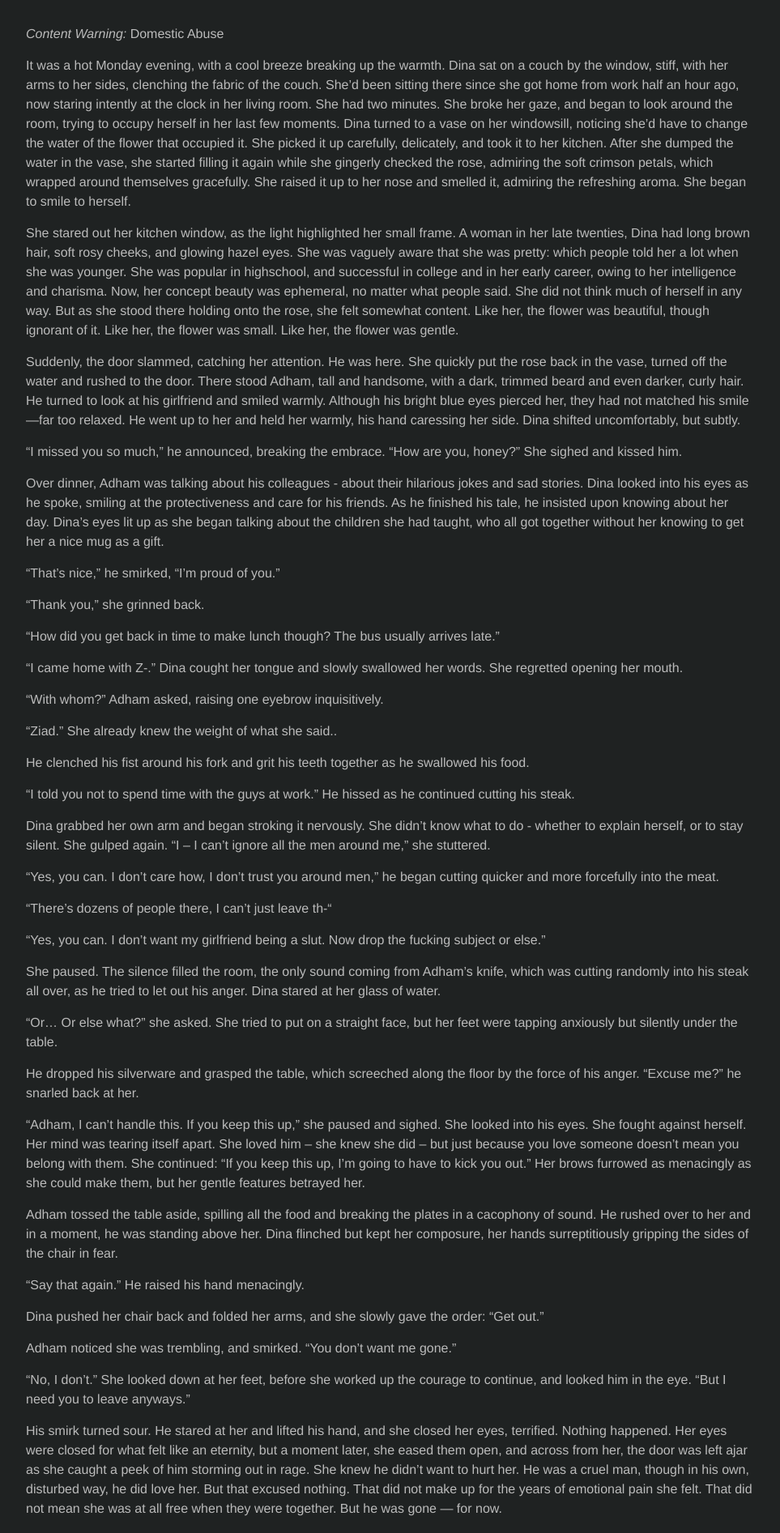
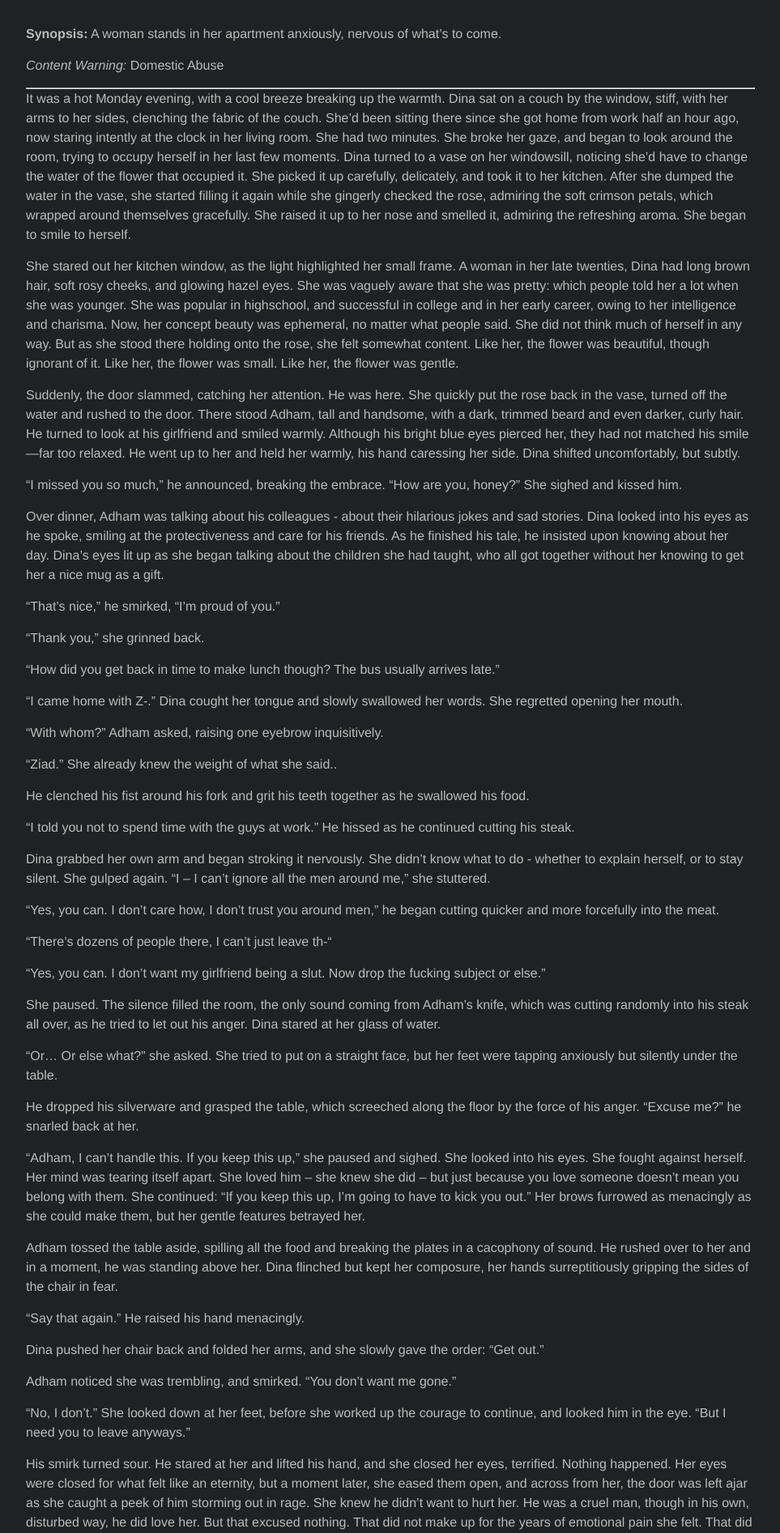
Before and after one commit to KarimIO/KarimIO.github.io, a Jekyll site: the page built from _posts/2019-12-12-the-crimson-rose.markdown, in a window 1280 px wide. Shown: the part 900-2793 px from the top of the page at 81% size, without its empty margins (158-1121 px from the left). Built offline with Jekyll 4.4.1, drawn with Linux system fonts in a browser that asks for light colours; comment, search, counter and statistics services are not loaded.

Commit message:
Add synonpsis, fix layout

```diff
--- a/_posts/2018-07-16-the-leap.markdown
+++ b/_posts/2018-07-16-the-leap.markdown
@@ -8,11 +8,9 @@ preview: "/images/posts/2_thumb.jpg"
 categories: stories
 ---
 
+**Synopsis:** An office worker tries to come to terms with his mundane life.
 
-
-**Author’s Note:**
-
-This short story was based off a challenge to write a short story about a man who is bored - by showing and not telling, where I can’t use the words tired or bored, or any of their synonyms. Special thanks to Amina Abdel Halim for editing this piece.
+**Author’s Note:** This short story was based off a challenge to write a short story about a man who is bored - by showing and not telling, where I can’t use the words tired or bored, or any of their synonyms. Special thanks to Amina Abdel Halim for editing this piece.
 
 ---
 
--- a/_posts/2018-10-23-patchi.markdown
+++ b/_posts/2018-10-23-patchi.markdown
@@ -6,6 +6,10 @@ title:  "Patchi"
 date:   2018-10-23 13:55:40 +0200
 preview: "/images/posts/3_thumb.jpg"
 categories: stories
+---
+
+**Synopsis:** The world through the eyes of a dog, Patchi.
+
 ---
 
 Darkness broke as Patchi’s eyes flutter open slowly, taking in the warm hues of the room around her as she feels a hand rub her back. Wagging her tail, she let out her tongue, panting, excited to see her family. She quickly got up to lick her dad, who then attached a leash. They walked through the piles of bills and warning notices, around their television stand, and left the house, getting into her dad’s red flat-back truck.
--- a/_posts/2019-07-05-detached.markdown
+++ b/_posts/2019-07-05-detached.markdown
@@ -7,6 +7,8 @@ date:   2019-7-5 02:42:50 +0200
 preview: "/images/posts/5_thumb.jpg"
 categories: stories
 ---
+
+**Synopsis:** A student battles with her social anxiety.
 
 *Content Warning:* Depression and Anxiety
 
--- a/_posts/2019-08-02-greywolf.markdown
+++ b/_posts/2019-08-02-greywolf.markdown
@@ -7,6 +7,8 @@ date:   2019-8-2 02:42:50 +0200
 preview: "/images/posts/6_thumb.jpg"
 categories: stories
 ---
+
+**Synopsis:** A group of students rise to popularity with their creation of a challenge.
 
 *Content Warning:* Violence, sexuality, alcohol, and drugs.
 
--- a/_posts/2019-12-12-the-crimson-rose.markdown
+++ b/_posts/2019-12-12-the-crimson-rose.markdown
@@ -8,7 +8,11 @@ preview: "/images/posts/4_thumb.jpg"
 categories: stories
 ---
 
+**Synopsis:** A woman stands in her apartment anxiously, nervous of what's to come.
+
 *Content Warning:* Domestic Abuse
+
+---
 
 It was a hot Monday evening, with a cool breeze breaking up the warmth. Dina sat on a couch by the window, stiff, with her arms to her sides, clenching the fabric of the couch. She’d been sitting there since she got home from work half an hour ago, now staring intently at the clock in her living room. She had two minutes. She broke her gaze, and began to look around the room, trying to occupy herself in her last few moments. Dina turned to a vase on her windowsill, noticing she’d have to change the water of the flower that occupied it. She picked it up carefully, delicately, and took it to her kitchen. After she dumped the water in the vase, she started filling it again while she gingerly checked the rose, admiring the soft crimson petals, which wrapped around themselves gracefully. She raised it up to her nose and smelled it, admiring the refreshing aroma. She began to smile to herself.
 
--- a/_sass/_layout.scss
+++ b/_sass/_layout.scss
@@ -192,6 +192,8 @@ body {
     text-shadow: 0 0 1px 1px rgba(0,0,0,0.5);
 
     > li {
+        min-height: 10em;
+
         img {
             float: left;
             height: 8em;
```
